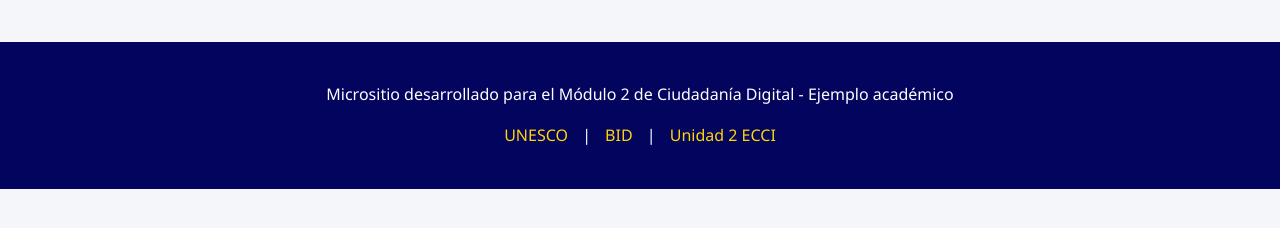
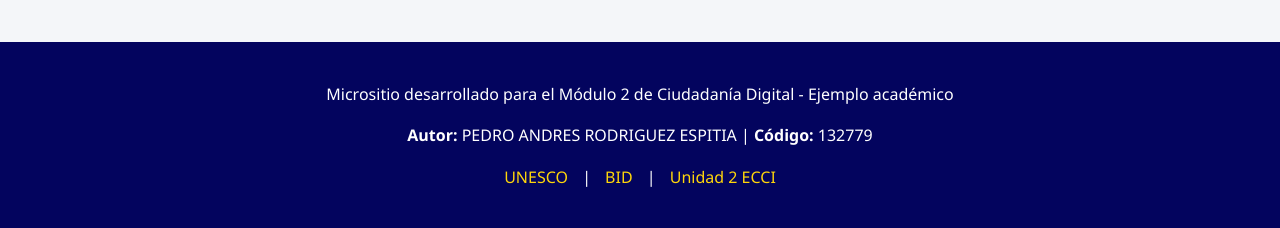
Before and after one commit to Pedrinchi1993/ciudadan-a-digital, a plain HTML site: page index.html in a window 1280 px wide. Shown: the part 4051-4279 px from the top of the page. Before the commit the page ends 4240 px from the top, so only its background shows below. Drawn offline with Linux system fonts and the light colour scheme.

Commit message:
index.html
NUEVO WEB

```diff
--- a/index.html
+++ b/index.html
@@ -199,6 +199,7 @@
 
   <footer>
     <p>Micrositio desarrollado para el Módulo 2 de Ciudadanía Digital - Ejemplo académico</p>
+    <p><b>Autor:</b> PEDRO ANDRES RODRIGUEZ ESPITIA | <b>Código:</b> 132779</p>
     <p>
       <a href="https://unesdoc.unesco.org/ark:/48223/pf0000376935" target="_blank" rel="noopener noreferrer">UNESCO</a> |
       <a href="https://blogs.iadb.org/educacion/en/digital-citizenship-wikimedia/" target="_blank" rel="noopener noreferrer">BID</a> |
```
